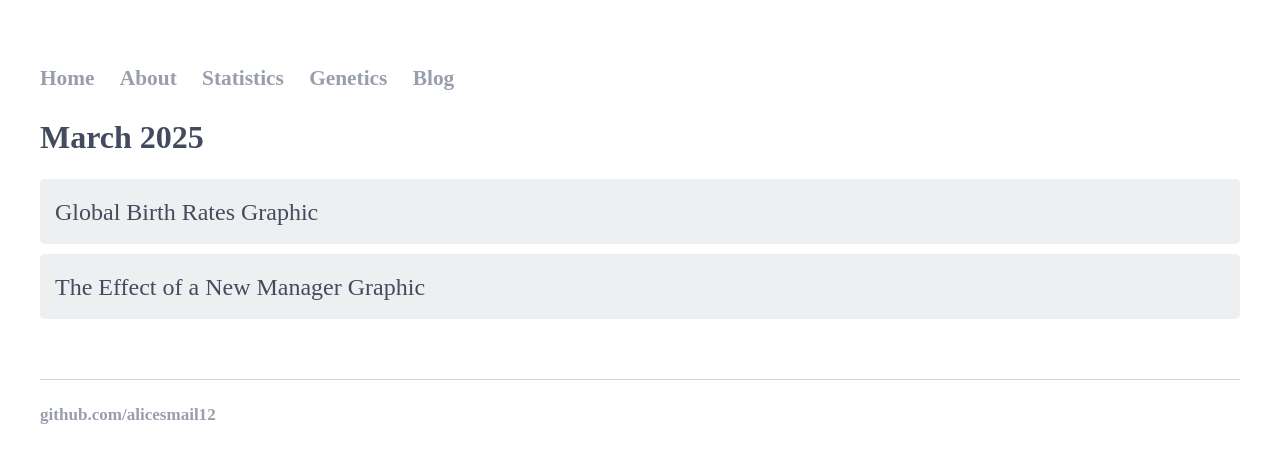
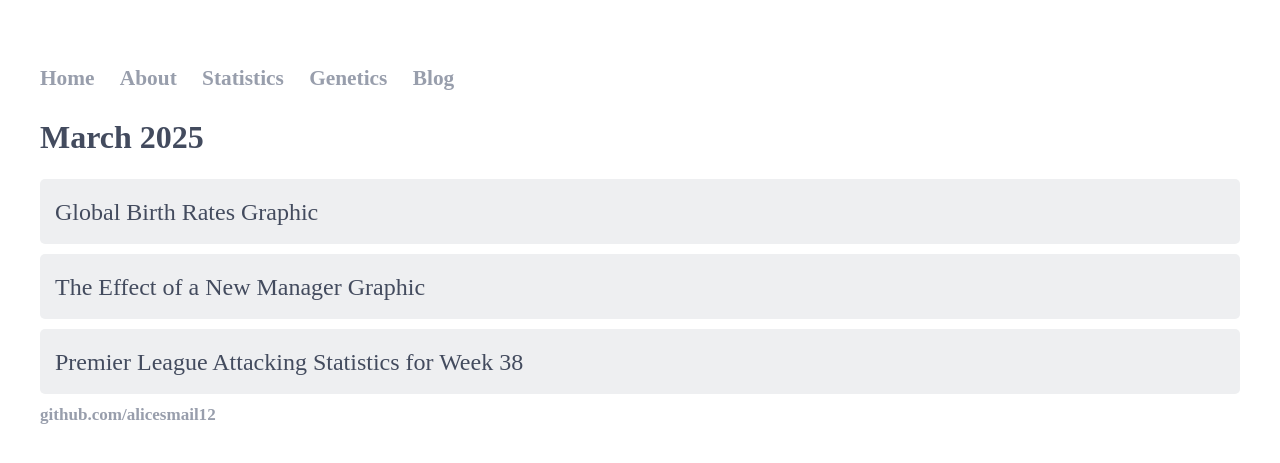
Before and after one commit to alicesmail12/alicesmail12.github.io, a Jekyll site: the page built from Blog/index.html, in a window 1280 px wide. Shown: the top 463 px of the page. Built offline with Jekyll 4.4.1, drawn with Linux system fonts in a browser that asks for light colours; some web fonts are replaced.

Commit message:
Update index.html

```diff
--- a/Blog/index.html
+++ b/Blog/index.html
@@ -79,6 +79,10 @@ a:hover {
             <a href="https://alicesmail12.github.io/Blog/NewManager/NewManager.html"  type="button" class="button">
                 <buttontext>The Effect of a New Manager Graphic</buttontext></a>
         </div>
+        <div class="grid-item">
+            <a href="https://alicesmail12.github.io/Blog/PLWeek38/Week38.html"  type="button" class="button">
+                <buttontext>Premier League Attacking Statistics for Week 38</buttontext></a>
+        </div>
     </div>
 </body>
 </div>
```
